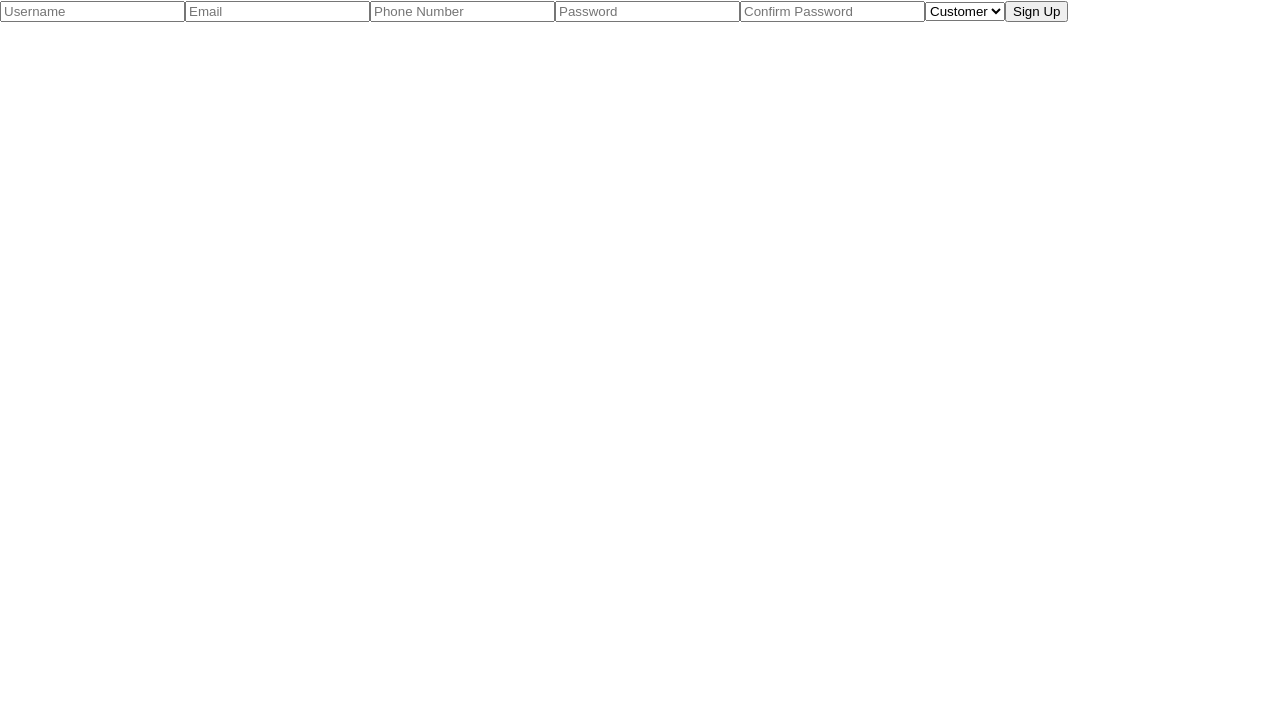
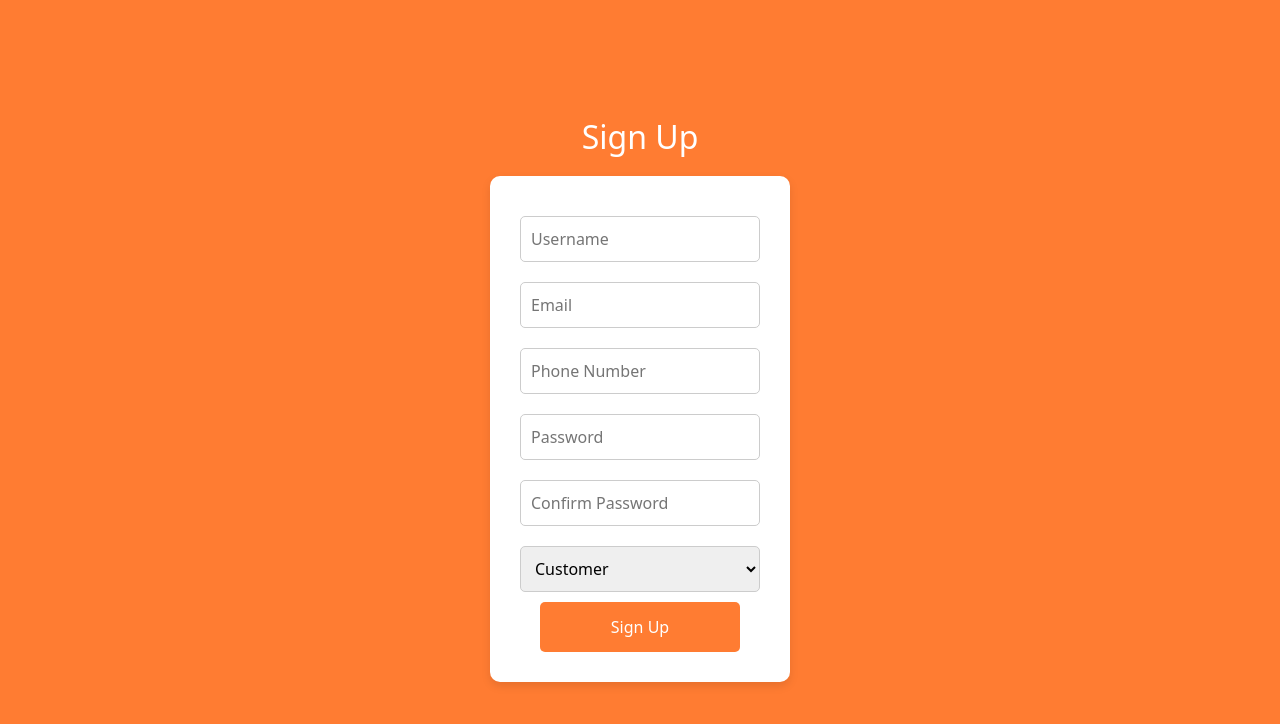
Before and after one commit to Tsion-Teklay/lili-s-delivery, a React (Create React App) app in the folder delivery/: page /signup in a window 1280 px wide. Shown: the top 724 px of the page. Built offline with nearby package versions, Linux system fonts and the light colour scheme.

Commit message:
signup and login css

```diff
--- a/delivery/src/components/Auth/LoginPage.js
+++ b/delivery/src/components/Auth/LoginPage.js
@@ -1,6 +1,7 @@
 import React, { useState } from "react";
 import axios from "axios";
 import { useNavigate } from "react-router-dom";
+import "../../styles/LoginPage.css"; // Import your CSS file
 
 const LoginPage = () => {
   const [credentials, setCredentials] = useState({ usernameOrEmail: "", password: "" });
@@ -40,7 +41,9 @@ const LoginPage = () => {
   };
 
   return (
-    <form onSubmit={handleSubmit}>
+    <div className="login-container">
+      <h1 className="login-title">Login</h1>
+      <form onSubmit={handleSubmit} className="login-form">
         <input
           type="text"
           name="usernameOrEmail"
@@ -57,8 +60,9 @@ const LoginPage = () => {
           onChange={handleChange}
           required
         />
-      <button type="submit">Login</button>
+        <button type="submit" className="login-button">Login</button>
       </form>
+    </div>
   );
 };
 
--- a/delivery/src/components/Auth/SignupPage.js
+++ b/delivery/src/components/Auth/SignupPage.js
@@ -1,5 +1,6 @@
 import React, { useState } from "react";
 import axios from "axios";
+import "../../styles/SignupPage.css";  // Import your CSS file
 
 const SignupPage = () => {
   const [formData, setFormData] = useState({
@@ -32,7 +33,9 @@ const SignupPage = () => {
   };
 
   return (
-    <form onSubmit={handleSubmit}>
+    <div className="signup-container">
+      <h1 className="signup-title">Sign Up</h1> {/* Add class for styling */}
+      <form onSubmit={handleSubmit} className="signup-form">
         <input
           type="text"
           name="username"
@@ -79,8 +82,11 @@ const SignupPage = () => {
           <option value="driver">Driver</option>
           <option value="staff">Staff</option>
         </select>
-      <button type="submit">Sign Up</button>
+        <div className="text-center"> {/* Center the button */}
+          <button type="submit" className="signup-button btn-custom">Sign Up</button>
+        </div>
       </form>
+    </div>
   );
 };
 
--- a/delivery/src/components/WelcomePage.js
+++ b/delivery/src/components/WelcomePage.js
@@ -1,51 +1,28 @@
 import React from "react";
 import { Link } from "react-router-dom";
+import "../styles/WelcomePage.css";
+import "../styles/common.css";
 
 const WelcomePage = () => {
   return (
-    <div style={styles.container}>
-      <h1 style={styles.header}>Welcome to the Food Delivery System</h1>
-      <div style={styles.buttonContainer}>
-        <Link to="/login">
-          <button style={styles.button}>Login</button>
-        </Link>
-        <Link to="/signup">
-          <button style={styles.button}>Sign Up</button>
-        </Link>
+    <div className="row g-0 align-items-center">
+      <div className="col-md-6 welcome-image">
+        {/* Optional: You can add an image here if needed */}
+      </div>
+      <div className="col-md-6 text-center p-5">
+        <h1 className="mb-4 welcome-title">Welcome to Lili’s Cafe and Restaurant</h1>
+        <div className="d-flex flex-column align-items-center">
+          <Link to="/login" className="mb-3">
+            <button className="btn btn-primary btn-lg btn-custom">Login</button>
+          </Link>
+          <p className="mt-2">Don't have an account?</p>
+          <Link to="/signup">
+            <button className="btn btn-primary btn-lg btn-custom">Sign Up</button>
+          </Link>
+        </div>
       </div>
     </div>
   );
 };
 
-// Basic styles for the page
-const styles = {
-  container: {
-    display: "flex",
-    flexDirection: "column",
-    alignItems: "center",
-    justifyContent: "center",
-    height: "100vh",
-    backgroundColor: "#f7f7f7",
-  },
-  header: {
-    fontSize: "2.5rem",
-    marginBottom: "20px",
-    color: "#333",
-  },
-  buttonContainer: {
-    display: "flex",
-    gap: "20px",
-  },
-  button: {
-    padding: "10px 20px",
-    fontSize: "1rem",
-    borderRadius: "5px",
-    border: "none",
-    cursor: "pointer",
-    backgroundColor: "#007bff",
-    color: "white",
-    transition: "background-color 0.3s",
-  },
-};
-
 export default WelcomePage;
--- a/delivery/src/index.js
+++ b/delivery/src/index.js
@@ -3,6 +3,7 @@ import ReactDOM from 'react-dom/client';
 import './index.css';
 import App from './App';
 import reportWebVitals from './reportWebVitals';
+import 'bootstrap/dist/css/bootstrap.min.css';
 
 const root = ReactDOM.createRoot(document.getElementById('root'));
 root.render(
--- /dev/null
+++ b/delivery/src/styles/LoginPage.css
@@ -0,0 +1,51 @@
+body {
+    margin: 0;
+    font-family: Arial, sans-serif;
+}
+
+.login-container {
+    background-color: #ff7c32; /* Background color */
+    height: 100vh; /* Full height */
+    display: flex;
+    justify-content: center;
+    align-items: center;
+    flex-direction: column; /* Stack children vertically */
+}
+
+.login-title {
+    color: white; /* Title color */
+    margin-bottom: 20px; /* Spacing below the title */
+    font-size: 2rem; /* Adjust title font size */
+}
+
+.login-form {
+    background-color: white; /* Form background */
+    padding: 30px;
+    border-radius: 10px; /* Rounded corners */
+    box-shadow: 0 4px 10px rgba(0, 0, 0, 0.1); /* Subtle shadow */
+    width: 300px; /* Fixed width */
+    display: flex;
+    flex-direction: column; /* Stack inputs vertically */
+}
+
+.login-form input {
+    width: 100%; /* Full width */
+    padding: 10px;
+    margin: 10px 0; /* Spacing between inputs */
+    border: 1px solid #ccc; /* Border */
+    border-radius: 5px; /* Rounded corners */
+}
+
+.login-button {
+    background-color: #ff7c32; /* Button color */
+    color: white; /* Text color */
+    padding: 10px;
+    border: none;
+    border-radius: 5px; /* Rounded corners */
+    cursor: pointer; /* Pointer on hover */
+    font-size: 1rem; /* Adjust font size */
+}
+
+.login-button:hover {
+    background-color: #e75c0c; /* Darker shade on hover */
+}
--- /dev/null
+++ b/delivery/src/styles/SignupPage.css
@@ -0,0 +1,70 @@
+body {
+    margin: 0;
+    font-family: Arial, sans-serif;
+}
+
+.signup-container {
+    background-color: #ff7c32; /* Background color */
+    height: 100vh; /* Full height */
+    display: flex;
+    justify-content: center;
+    align-items: center;
+    flex-direction: column; /* Stack title and form vertically */
+}
+
+.signup-title {
+    color: white; /* Change text color to white */
+    margin-bottom: 20px; /* Spacing below the title */
+    font-size: 2rem; /* Adjust title font size */
+}
+
+.signup-form {
+    background-color: white; /* Form background */
+    padding: 30px;
+    border-radius: 10px; /* Rounded corners */
+    box-shadow: 0 4px 10px rgba(0, 0, 0, 0.1); /* Subtle shadow */
+    width: 300px; /* Fixed width */
+}
+
+.signup-form h1 {
+    text-align: center;
+    margin-bottom: 20px;
+}
+
+.signup-form input,
+.signup-form select {
+    width: 100%; /* Full width */
+    padding: 10px;
+    margin: 10px 0; /* Spacing between inputs */
+    border: 1px solid #ccc; /* Border */
+    border-radius: 5px; /* Rounded corners */
+}
+
+.signup-button {
+    background-color: #ff7c32; /* Button color */
+    color: white; /* Text color */
+    padding: 10px;
+    border: none;
+    border-radius: 5px; /* Rounded corners */
+    cursor: pointer; /* Pointer on hover */
+    font-size: 1rem; /* Adjust font size */
+}
+
+.signup-button:hover {
+    background-color: #e75c0c; /* Darker shade on hover */
+}
+
+.btn-primary {
+    background-color: #ff7c32 !important; /* Primary color */
+    border-color: #ff7c32 !important;
+}
+
+.btn-primary:hover {
+    background-color: #e75c0c !important;
+}
+
+.btn-custom {
+    width: 200px; /* Set your desired width */
+    height: 50px; /* Set your desired height */
+    font-size: 1rem; /* Adjust font size as needed */
+}
--- /dev/null
+++ b/delivery/src/styles/WelcomePage.css
@@ -0,0 +1,28 @@
+.welcome-image {
+    background-image: url('../img/welcome.png');
+    background-size: cover;
+    background-position: center;
+    height: 100vh;
+}
+
+.welcome-title {
+    color: #02391e; /* Secondary color */
+    font-size: 2.5rem; /* Adjust as needed */
+    font-weight: bold; /* Make it stand out */
+}
+
+/* Button styles */
+.btn-primary {
+    background-color: #ff7c32 !important; /* Primary color */
+    border-color: #ff7c32 !important;
+}
+
+.btn-primary:hover {
+    background-color: #e75c0c !important;
+}
+
+.btn-custom {
+    width: 200px; /* Set your desired width */
+    height: 50px; /* Set your desired height */
+    font-size: 1rem; /* Adjust font size as needed */
+}
--- /dev/null
+++ b/delivery/src/styles/common.css
@@ -0,0 +1,77 @@
+/* Define CSS variables for colors */
+:root {
+    --primary-color: #ff7c32;   /* Primary color */
+    --secondary-color: #02391e; /* Secondary color */
+}
+
+/* Reset some default styles */
+* {
+    box-sizing: border-box;
+    margin: 0;
+    padding: 0;
+}
+
+body {
+    font-family: Arial, sans-serif;
+    line-height: 1.6;
+    background-color: #f9f9f9;
+    color: #333;
+}
+
+/* Container for layout */
+.container {
+    max-width: 1200px;
+    margin: 0 auto;
+    padding: 20px;
+}
+
+/* Navigation styles */
+nav {
+    margin: 20px 0;
+}
+
+nav a {
+    color: #333;
+    text-decoration: none;
+    padding: 10px 15px;
+}
+
+nav a:hover {
+    background: var(--primary-color);
+    color: white;
+}
+
+/* Button styles */
+.btn-primary {
+    background: var(--primary-color); /* Primary color */
+    color: white;
+    border: none;
+}
+
+.btn-primary:hover {
+    background: var(--secondary-color); /* Secondary color */
+}
+
+/* Custom utility classes */
+.text-primary {
+    color: var(--primary-color);
+}
+
+.bg-primary {
+    background-color: var(--primary-color);
+}
+
+.bg-secondary {
+    background-color: var(--secondary-color);
+}
+
+/* Responsive design */
+@media (max-width: 768px) {
+    .row {
+        flex-direction: column;
+    }
+
+    .col {
+        margin-bottom: 20px;
+    }
+}
```
Also changed, not shown: delivery/src/img/welcome.png (added), delivery/src/styles/Dashboard.css (added). Lines whose indentation alone changed are shown as unchanged.
